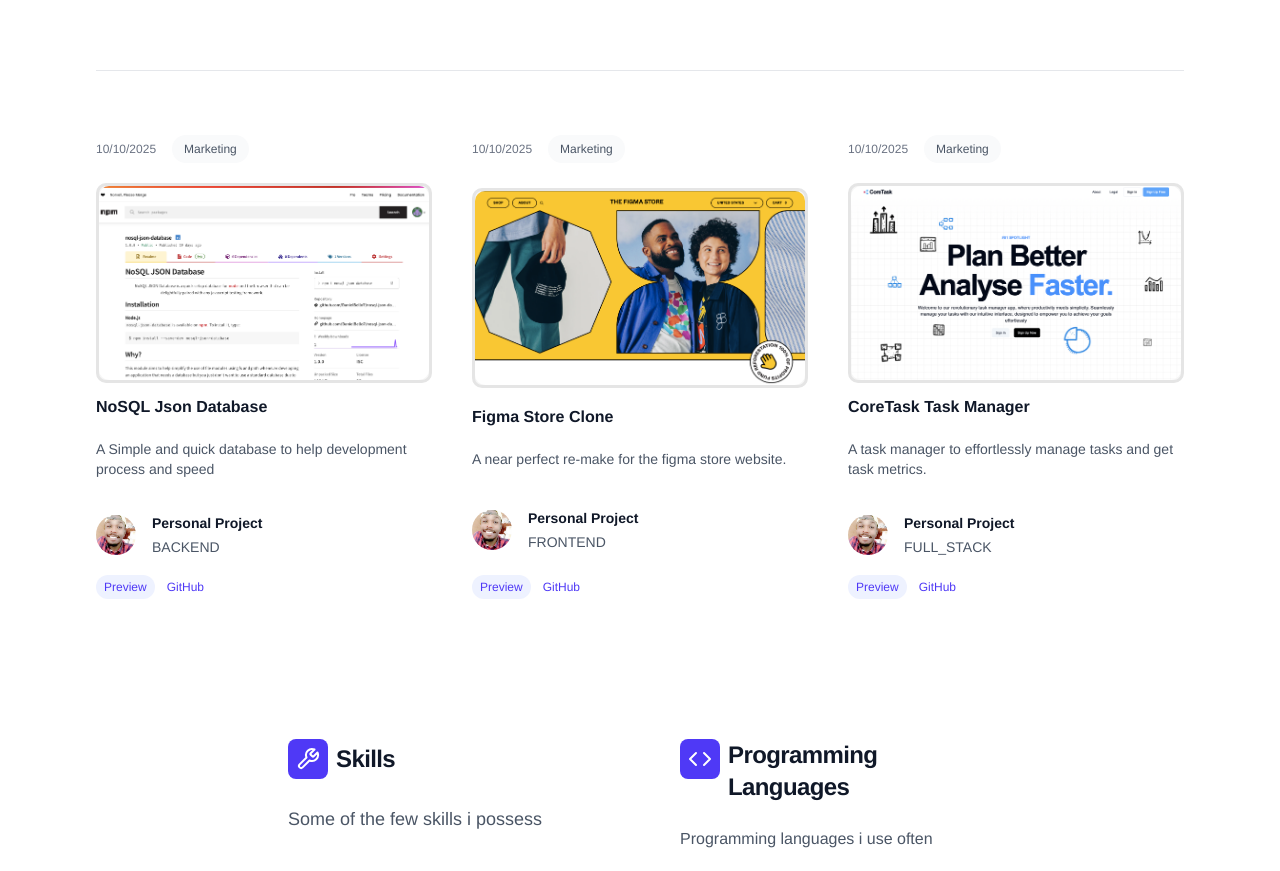
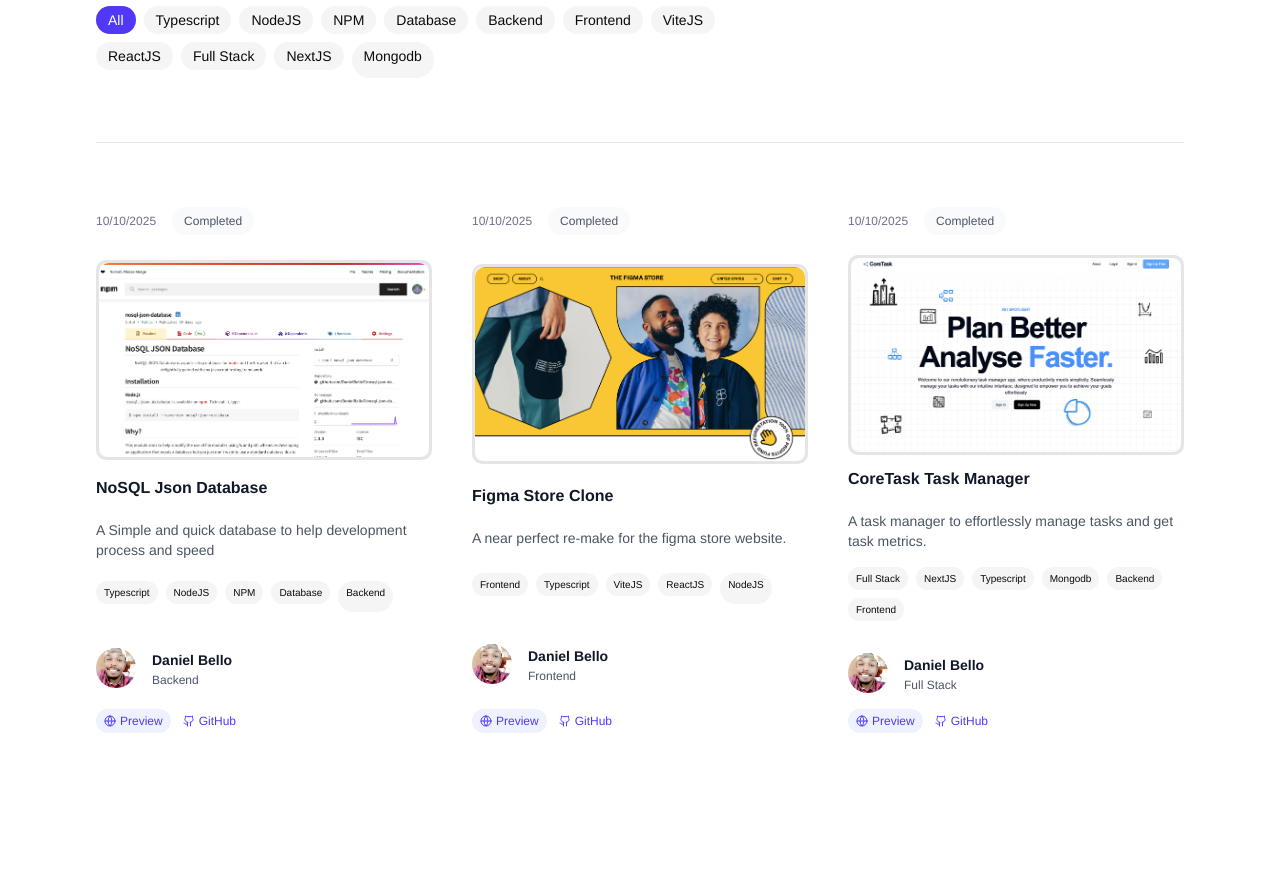
Before and after one commit to DanielBello7/portfolio-v2, a Next.js app: page / in a window 1280 px wide. Shown: the part 4180-5051 px from the top of the page. Built offline with nearby package versions, Linux system fonts and the light colour scheme.

Commit message:
chore: updates

```diff
--- a/src/components/home/projects/index.tsx
+++ b/src/components/home/projects/index.tsx
@@ -6,17 +6,20 @@ import { usePortfolio } from '@/context/portfolio.context';
 
 export function Projects() {
   const { portfolio } = usePortfolio();
-  const items = portfolio.projects.flatMap((item) => item.tags);
-  const [selected, setSelected] = useState(items[0]);
+  const [selected, setSelected] = useState('All');
 
   return (
     <div className="bg-white py-24 sm:py-32">
       <div className="mx-auto max-w-6xl px-6 lg:px-8">
         <ProjectTitle selected={selected} set={setSelected} />
         <div className="mx-auto mt-10 grid max-w-2xl grid-cols-1 gap-x-10 gap-y-16 border-t border-gray-200 pt-10 sm:mt-16 sm:pt-16 lg:mx-0 lg:max-w-none lg:grid-cols-3">
-          {portfolio.projects.map((project, idx) => (
-            <Project project={project} key={idx} />
-          ))}
+          {portfolio.projects
+            .filter((item) =>
+              selected === 'All' ? item : item.tags.includes(selected)
+            )
+            .map((project, idx) => (
+              <Project project={project} key={idx} />
+            ))}
         </div>
       </div>
     </div>
--- a/src/components/home/projects/picker.tsx
+++ b/src/components/home/projects/picker.tsx
@@ -9,10 +9,13 @@ type Props = {
 
 export function Picker(props: Props) {
   const { portfolio } = usePortfolio();
-  const options = portfolio.projects.flatMap((item) => item.tags);
+  const options = [
+    'All',
+    ...new Set(portfolio.projects.flatMap((item) => item.tags)),
+  ];
 
   return (
-    <div className="w-full flex space-x-2 mt-3">
+    <div className="w-full flex space-x-2 space-y-2 mt-3 flex-wrap">
       {options.map((item, idx) => (
         <div
           onClick={() => props.set(item)}
--- a/src/components/home/projects/project/index.tsx
+++ b/src/components/home/projects/project/index.tsx
@@ -6,6 +6,7 @@ import { ProjectPreview } from './preview';
 import { ProjectHeader } from './header';
 import * as assets from '@/constants/asset';
 import { ProjectLinks } from './links';
+import { Tags } from './tags';
 
 type Props = {
   project: Project;
@@ -13,12 +14,16 @@ type Props = {
 export function Project({ project }: Props) {
   return (
     <motion.article className="flex max-w-xl flex-col items-start justify-between">
-      <ProjectHeader category="Marketing" date="10/10/2025" />
+      <ProjectHeader
+        category={project.isCompleted ? 'Completed' : 'Ongoing'}
+        date="10/10/2025"
+      />
       <ProjectPreview url={project.img} />
       <ProjectDescription
         description={project.description}
         title={project.title}
       />
+      <Tags tags={project.tags} />
       <div className="relative mt-8 flex items-center gap-x-4">
         <img
           alt=""
@@ -29,10 +34,12 @@ export function Project({ project }: Props) {
           <div className="font-semibold text-gray-900">
             <p>
               <span className="absolute inset-0" />
-              Personal Project
+              Daniel Bello
             </p>
           </div>
-          <p className="text-gray-600 capitalize">{project.type}</p>
+          <p className="text-gray-600 capitalize text-xs">
+            {project.role}
+          </p>
         </div>
       </div>
       <ProjectLinks github={project.github} url={project.url} />
--- a/src/components/home/projects/project/links.tsx
+++ b/src/components/home/projects/project/links.tsx
@@ -1,4 +1,5 @@
 'use client';
+import { Github, Globe } from 'lucide-react';
 
 type Props = {
   url: string | null;
@@ -9,15 +10,24 @@ export function ProjectLinks(props: Props) {
     <div className="w-full flex items-center space-x-3 mt-4 text-xs">
       {props.url && (
         <a
+          target="_blank"
+          rel="noreferrer"
           href={props.url}
-          className="text-indigo-600 hover:underline bg-indigo-50 rounded-full px-2 py-1"
+          className="text-indigo-600 hover:underline bg-indigo-50 rounded-full px-2 py-1 flex items-center gap-1"
         >
-          Preview
+          <Globe className="size-3" />
+          <span>Preview</span>
         </a>
       )}
       {props.github && (
-        <a href={props.github} className="text-indigo-600 hover:underline">
-          GitHub
+        <a
+          target="_blank"
+          rel="noreferrer"
+          href={props.github}
+          className="text-indigo-600 hover:underline flex items-center gap-1"
+        >
+          <Github className="size-3" />
+          <span>GitHub</span>
         </a>
       )}
     </div>
--- /dev/null
+++ b/src/components/home/projects/project/tags.tsx
@@ -0,0 +1,18 @@
+'use client';
+type Props = {
+  tags: string[];
+};
+export function Tags(props: Props) {
+  return (
+    <div className="w-full flex flex-wrap space-x-2 space-y-2 mt-4">
+      {props.tags.map((item, idx) => (
+        <div
+          className="text-[10px] px-2 py-1 rounded-full bg-muted"
+          key={idx}
+        >
+          {item}
+        </div>
+      ))}
+    </div>
+  );
+}
--- a/src/constants/users.tsx
+++ b/src/constants/users.tsx
@@ -367,10 +367,12 @@ export const daniel_bello: Portfolio = {
       github: 'https://github.com/DanielBello7/nosql-json-database',
       img: assets.nosql_json_database_1,
       previews: [assets.nosql_json_database_1],
-      tags: [],
+      tags: ['Typescript', 'NodeJS', 'NPM', 'Database', 'Backend'],
       title: 'NoSQL Json Database',
       type: PROJECT_TYPE.BACKEND,
       url: 'https://www.npmjs.com/package/nosql-json-database',
+      isCompleted: true,
+      role: 'Backend',
     },
     {
       id: '2',
@@ -378,10 +380,12 @@ export const daniel_bello: Portfolio = {
       github: 'https://github.com/DanielBello7/figma-website-clone',
       img: assets.figma_clone_1,
       previews: [assets.figma_clone_1],
-      tags: [],
+      tags: ['Frontend', 'Typescript', 'ViteJS', 'ReactJS', 'NodeJS'],
       title: 'Figma Store Clone',
       type: PROJECT_TYPE.FRONTEND,
       url: 'https://figma.danielbello.dev',
+      isCompleted: true,
+      role: 'Frontend',
     },
     {
       id: '3',
@@ -390,10 +394,19 @@ export const daniel_bello: Portfolio = {
       github: 'https://github.com/DanielBello7/time-tracker.git',
       img: assets.core_task_1,
       previews: [assets.core_task_1],
-      tags: [],
+      tags: [
+        'Full Stack',
+        'NextJS',
+        'Typescript',
+        'Mongodb',
+        'Backend',
+        'Frontend',
+      ],
       title: 'CoreTask Task Manager',
       type: PROJECT_TYPE.FULL_STACK,
       url: 'https://coretask.danielbello.dev',
+      isCompleted: true,
+      role: 'Full Stack',
     },
   ],
 };
--- a/src/context/types.tsx
+++ b/src/context/types.tsx
@@ -74,6 +74,8 @@ export type Project = {
   description: string;
   type: PROJECT_TYPE;
   tags: string[];
+  isCompleted: boolean;
+  role: string;
 };
 
 export type ProgrammingLanguages = {
```
